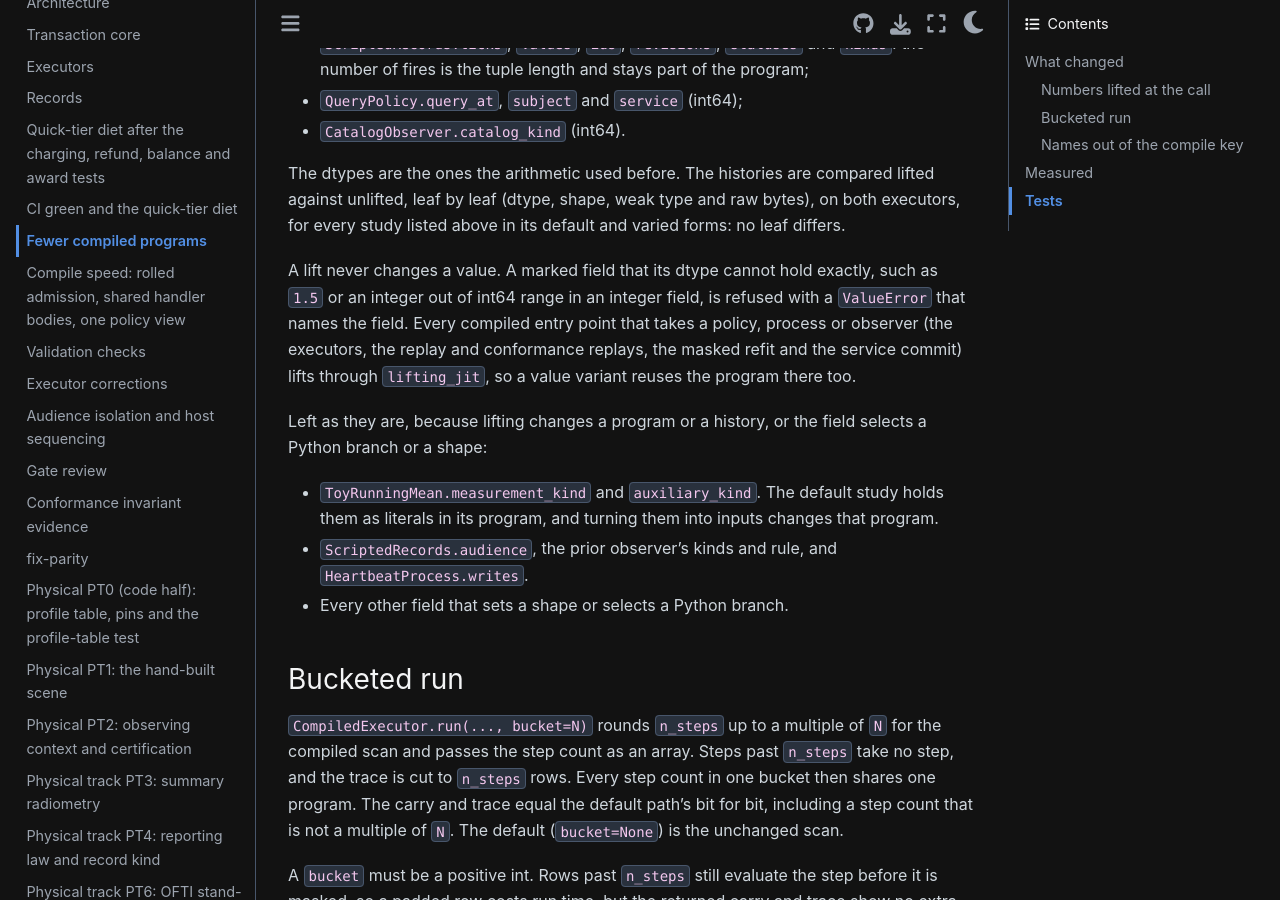
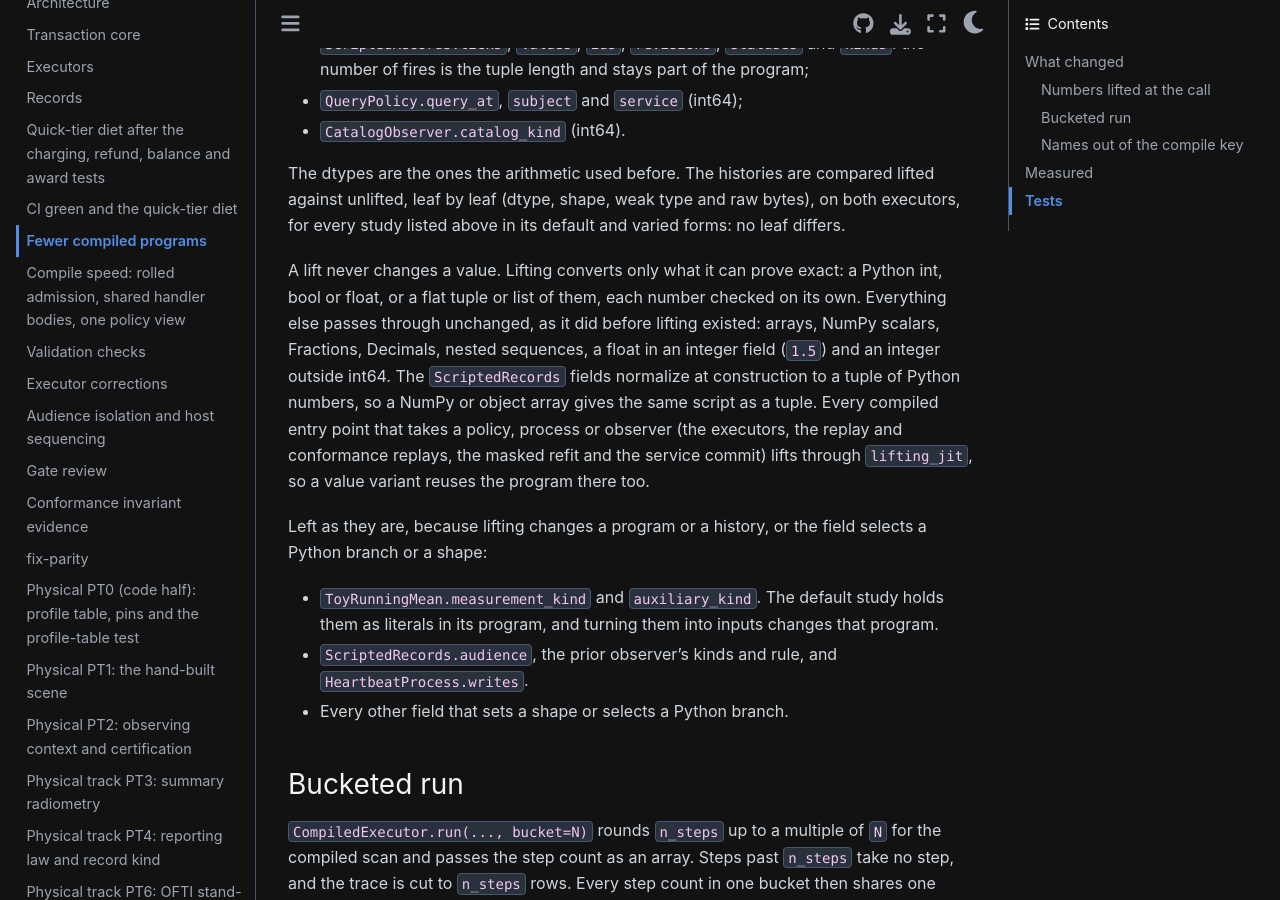
Before and after one commit to CoreySpohn/spaceodyssey, a Sphinx documentation site: the page built from docs/changes/compile-speed-b.md, in a window 1280 px wide and 900 px high, scrolled down 644 px. Built offline with Sphinx 7.4.7 and the Sphinx Book theme 1.1.4, drawn with Linux system fonts in a browser that asks for light colours; pages that are not in the unit, such as notebooks, are missing from menus; some of the changed text lies outside the part shown.

Commit message:
docs(change): describe the lifting rule and the scripted fields

```diff
--- a/docs/changes/compile-speed-b.md
+++ b/docs/changes/compile-speed-b.md
@@ -29,9 +29,13 @@ against unlifted, leaf by leaf (dtype, shape, weak type and raw bytes), on both
 executors, for every study listed above in its default and varied forms: no leaf
 differs.
 
-A lift never changes a value. A marked field that its dtype cannot hold exactly, such as
-`1.5` or an integer out of int64 range in an integer field, is refused with a `ValueError`
-that names the field. Every compiled entry point that takes a policy, process or observer
+A lift never changes a value. Lifting converts only what it can prove exact: a Python
+int, bool or float, or a flat tuple or list of them, each number checked on its own.
+Everything else passes through unchanged, as it did before lifting existed: arrays,
+NumPy scalars, Fractions, Decimals, nested sequences, a float in an integer field (`1.5`)
+and an integer outside int64. The `ScriptedRecords` fields normalize at construction to
+a tuple of Python numbers, so a NumPy or object array gives the same script as a tuple.
+Every compiled entry point that takes a policy, process or observer
 (the executors, the replay and conformance replays, the masked refit and the service
 commit) lifts through `lifting_jit`, so a value variant reuses the program there too.
 
@@ -91,8 +95,8 @@ on the branch that carries the program-size reduction, and
 ## Tests
 
 `tests/core/test_compile_sharing.py` compares the bucketed run with the default scan leaf
-by leaf on two hand studies and a scripted study at 12, 40 and 45 steps, checks that
-varied values, scripts, step counts within a bucket and kind names add no program, that
-the lowering check still refuses mismatched kind names, that a bad `bucket` is refused,
-and that lifting leaves the history of the threshold, stochastic and scripted studies
-unchanged.
+by leaf, checks that varied values, scripts, step counts within a bucket and kind names
+add no program, that the lowering check still refuses mismatched kind names, that a bad
+`bucket` is refused, that each lifted class of input (bool, int, large exact int,
+integral float, float subclass, sequences) gives the history recorded on the base commit,
+and that arrays in a script read as the tuples they hold.
```
